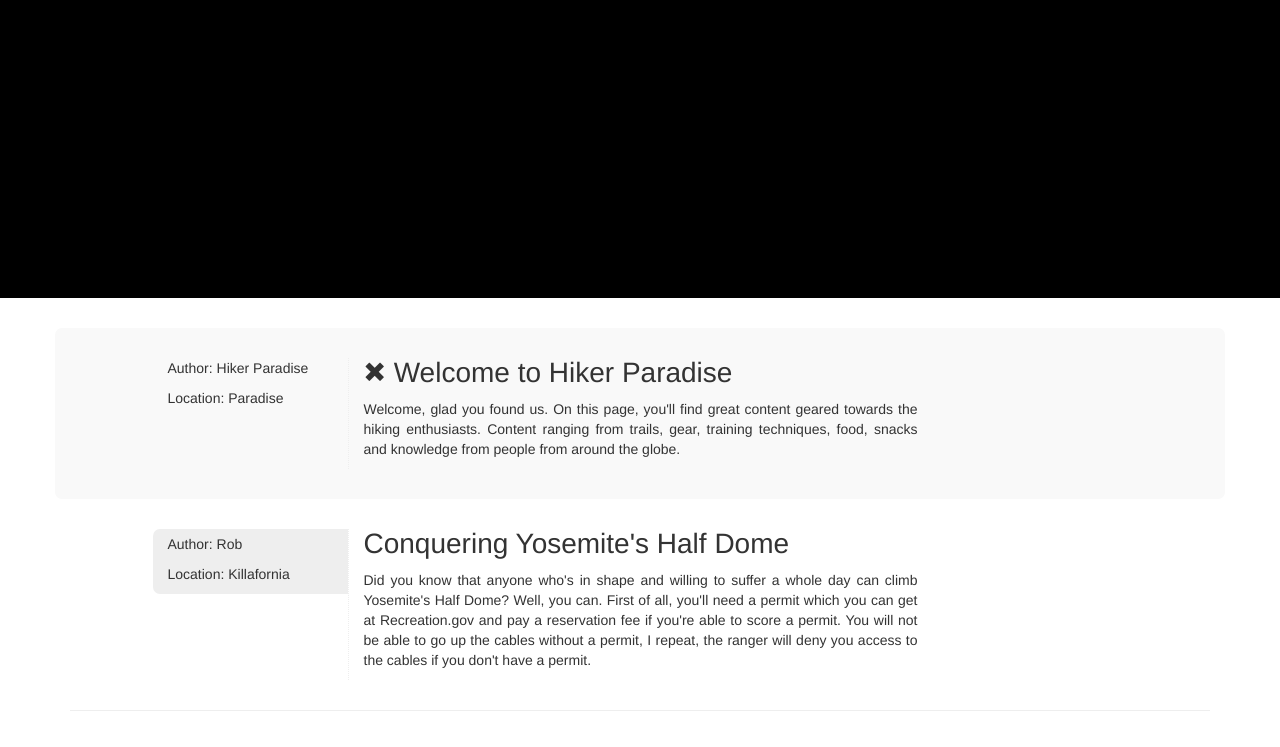
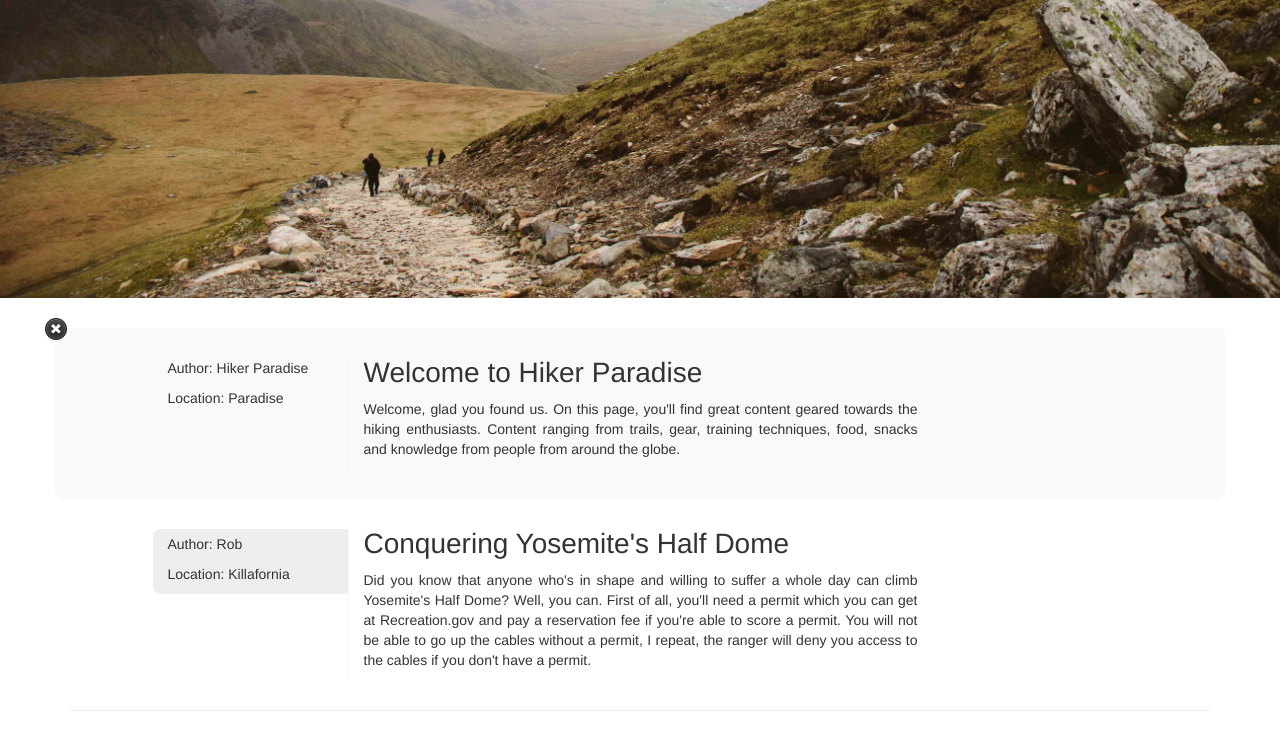
Before and after one commit to RobCardenas/micro-blog, a plain HTML site: page index.html in a window 1280 px wide. Shown: the part 53-800 px from the top of the page. Drawn offline with nearby package versions, Linux system fonts and the light colour scheme.

Commit message:
Uploaded missing images

```diff
--- a/index.html
+++ b/index.html
@@ -34,13 +34,14 @@
 
     <!-- Main Content -->
     <div class="container">
-      <div class="row hp-post" data-toggle="tooltip" data-placement="top" title="Click anywhere to hide this post">
+      <div class="row hp-post">
+        <a class="exit" title="close me" data-toggle="tooltip" data-placement="top"></a>
           <div class="col-md-2 col-md-offset-1">
             <div id="author"><p>Author: Hiker Paradise</p></div>
             <div id="location"><p>Location: Paradise</p></div>
           </div>
           <div class="col-md-6 post">
-            <div id="post-title"><h1><span class="glyphicon glyphicon-remove" aria-hidden="true"></span> Welcome to Hiker Paradise</h1></div>
+            <div id="post-title"><h1>Welcome to Hiker Paradise</h1></div>
             <div id="post-content"><p>Welcome, glad you found us. On this page, you'll find great content geared towards the hiking enthusiasts. Content ranging from trails, gear, training techniques, food, snacks and knowledge from people from around the globe.</p></div>
           </div>
         </div>
--- a/style.css
+++ b/style.css
@@ -45,12 +45,15 @@ h3.align-left {
   padding: 30px 0;
 }
 
-.glyphicon-remove:hover {
-  color: red;
-}
-
-.glyphicon {
-  font-size: 0.8em;
+.exit {
+    width: 22px;
+    height: 22px;
+    background: transparent url(img/close-button.png) no-repeat 0 0;
+    display: block;
+    position: relative;
+    float: left;
+    margin-top: -40px;
+    left: 10px;
 }
 
 /* NEW POST SECTION */
@@ -123,4 +126,8 @@ h3.align-left {
   #post-title h1 {
     font-size: 2em;
   }
+  .exit {
+    margin-top: -40px;
+    left: -10px;
 }
+}
```
Also changed, not shown: img/close-button.png (added), img/hiking.jpg (added).
